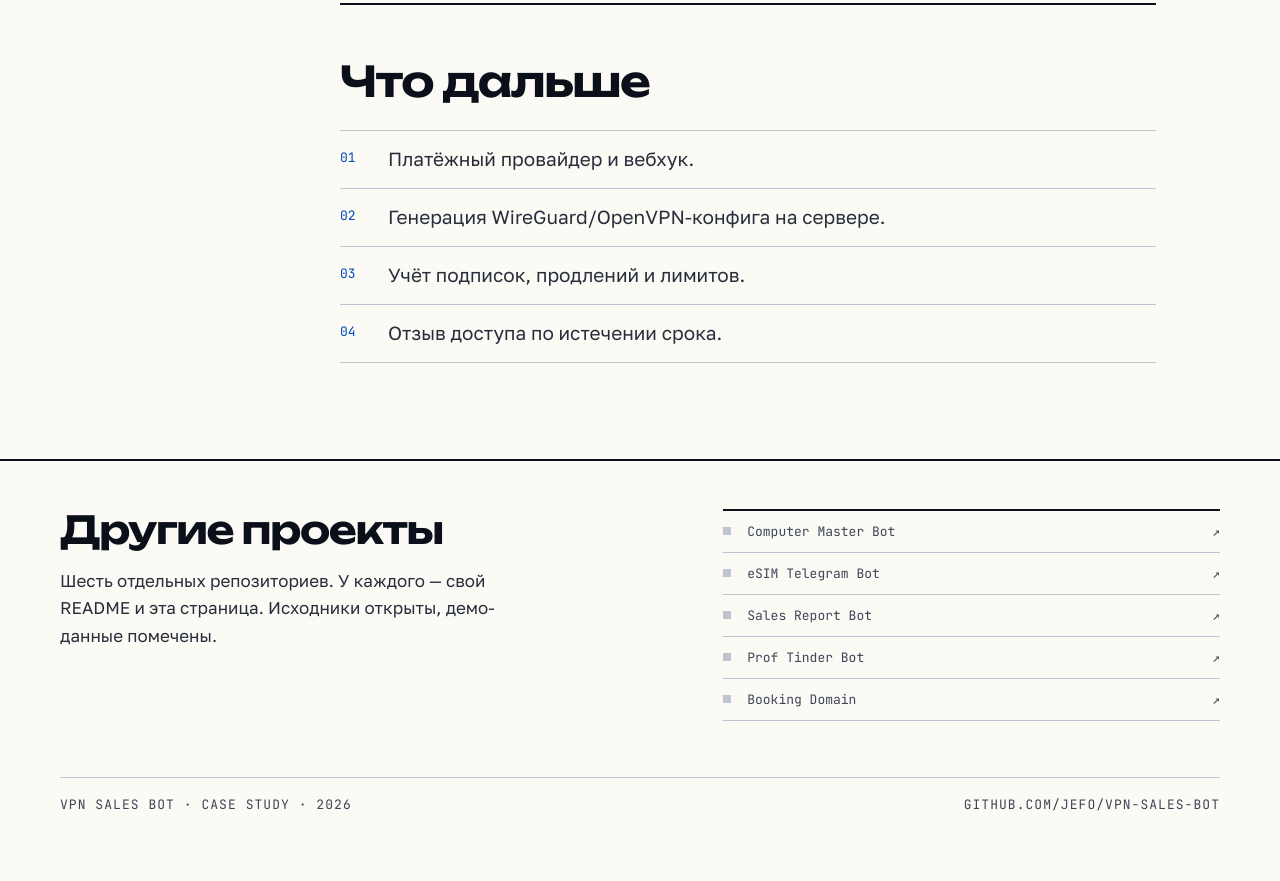
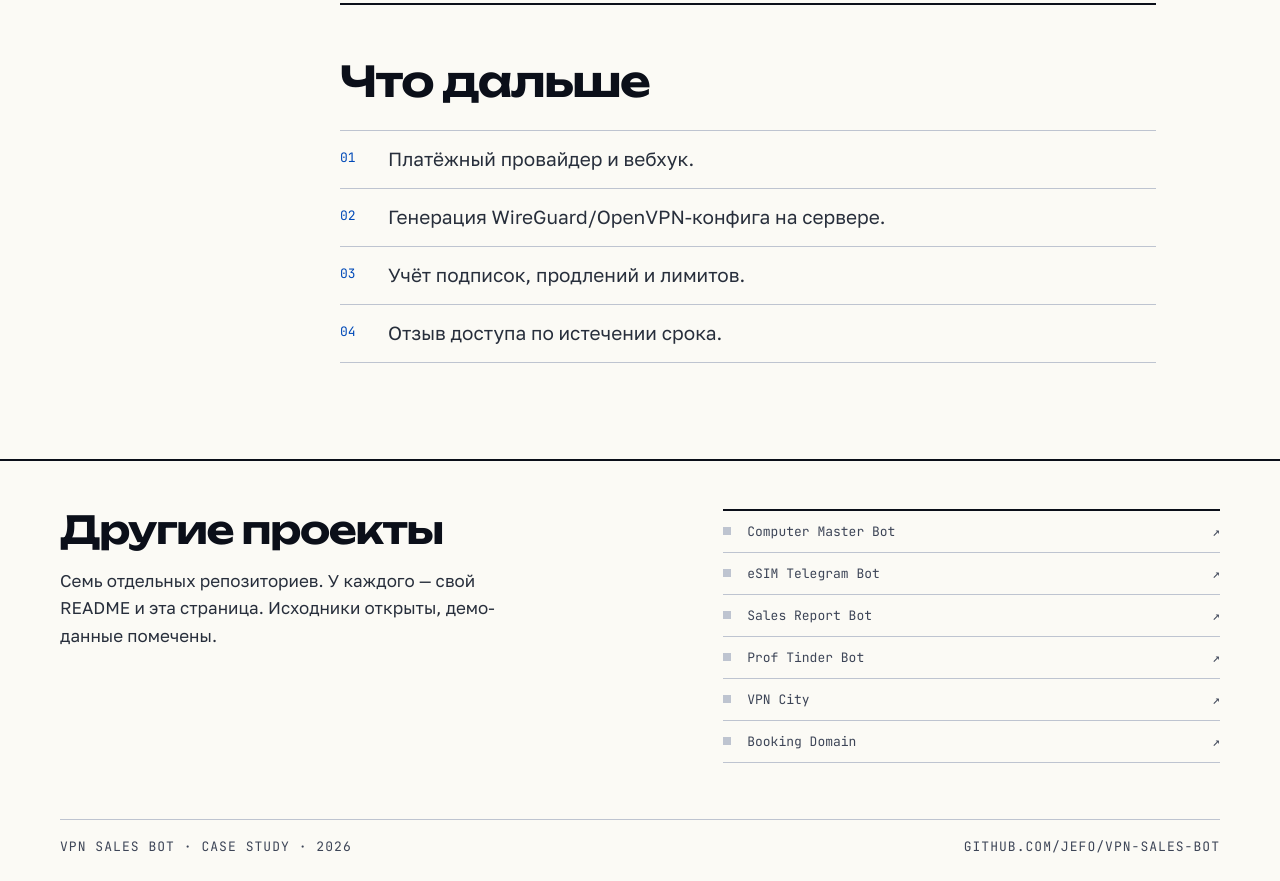
Before and after one commit to jefo/vpn-sales-bot, a website: page docs/index.html in a window 1280 px wide. Shown: the part 4227-5108 px from the top of the page. Before the commit the page ends 5066 px from the top, so only its background shows below. Drawn offline with Linux system fonts and the light colour scheme.

Commit message:
Add VPN City to project navigation

```diff
--- a/docs/index.html
+++ b/docs/index.html
@@ -24,7 +24,7 @@ remote vpn.example.com 1194</p></div><div class="msg-buttons" aria-label="Кно
 cp .env.example .env
 bun run start">копировать</button></div><pre class="code-block" aria-label="Команды запуска"><code><span class="cmd">bun install</span>
 <span class="cmd">cp .env.example .env</span>
-<span class="cmd">bun run start</span></code></pre></div></div></section><section class="section" id="next" data-section><h2 class="section-title">Что дальше</h2><ol class="steps"><li>Платёжный провайдер и вебхук.</li><li>Генерация WireGuard/OpenVPN-конфига на сервере.</li><li>Учёт подписок, продлений и лимитов.</li><li>Отзыв доступа по истечении срока.</li></ol></section></article></main></div><footer class="site-footer"><div class="shell"><div class="footer-grid"><div><h2 class="footer-title">Другие проекты</h2><p class="footer-copy">Шесть отдельных репозиториев. У каждого — свой README и эта страница. Исходники открыты, демо-данные помечены.</p></div><nav class="footer-links" aria-label="Другие проекты"><a href="https://jefo.github.io/computer-master-bot/"><span>Computer Master Bot</span><span>↗</span></a><a href="https://jefo.github.io/esim-telegram-bot/"><span>eSIM Telegram Bot</span><span>↗</span></a><a href="https://jefo.github.io/sales-report-bot/"><span>Sales Report Bot</span><span>↗</span></a><a href="https://jefo.github.io/prof-tinder-bot/"><span>Prof Tinder Bot</span><span>↗</span></a><a href="https://jefo.github.io/booking-domain/"><span>Booking Domain</span><span>↗</span></a></nav></div><div class="footer-bottom"><span>VPN Sales Bot · case study · 2026</span><span><a href="https://github.com/jefo/vpn-sales-bot">github.com/jefo/vpn-sales-bot</a></span></div></div></footer><script>
+<span class="cmd">bun run start</span></code></pre></div></div></section><section class="section" id="next" data-section><h2 class="section-title">Что дальше</h2><ol class="steps"><li>Платёжный провайдер и вебхук.</li><li>Генерация WireGuard/OpenVPN-конфига на сервере.</li><li>Учёт подписок, продлений и лимитов.</li><li>Отзыв доступа по истечении срока.</li></ol></section></article></main></div><footer class="site-footer"><div class="shell"><div class="footer-grid"><div><h2 class="footer-title">Другие проекты</h2><p class="footer-copy">Семь отдельных репозиториев. У каждого — свой README и эта страница. Исходники открыты, демо-данные помечены.</p></div><nav class="footer-links" aria-label="Другие проекты"><a href="https://jefo.github.io/computer-master-bot/"><span>Computer Master Bot</span><span>↗</span></a><a href="https://jefo.github.io/esim-telegram-bot/"><span>eSIM Telegram Bot</span><span>↗</span></a><a href="https://jefo.github.io/sales-report-bot/"><span>Sales Report Bot</span><span>↗</span></a><a href="https://jefo.github.io/prof-tinder-bot/"><span>Prof Tinder Bot</span><span>↗</span></a><a href="https://jefo.github.io/vpncity/"><span>VPN City</span><span>↗</span></a><a href="https://jefo.github.io/booking-domain/"><span>Booking Domain</span><span>↗</span></a></nav></div><div class="footer-bottom"><span>VPN Sales Bot · case study · 2026</span><span><a href="https://github.com/jefo/vpn-sales-bot">github.com/jefo/vpn-sales-bot</a></span></div></div></footer><script>
       const railLinks = [...document.querySelectorAll('[data-rail]')];
       const sections = railLinks
         .map((link) => document.getElementById(link.dataset.rail))
```
